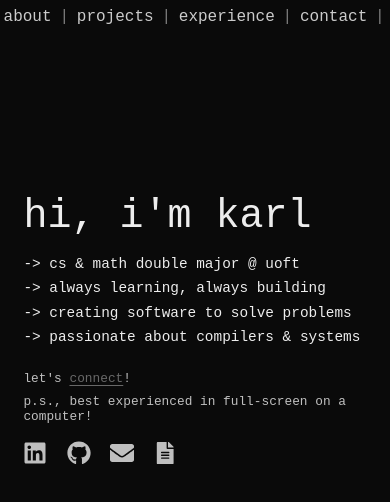
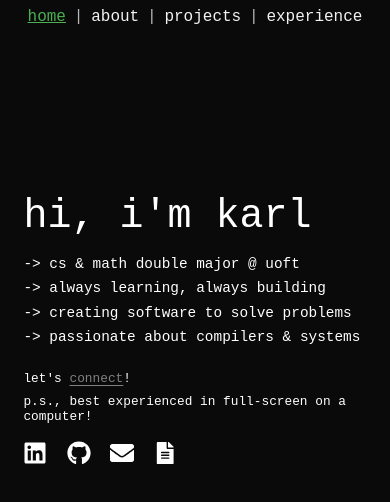
Before and after one commit to Karl-Michaud/portfolio-website, a Next.js app in the folder website/: page / in a window 390 px wide. Shown: the top 502 px of the page. Built offline with nearby package versions, Linux system fonts and the light colour scheme.

Commit message:
Final style changes: Increased text opacity

```diff
--- a/website/src/app/about/about.tsx
+++ b/website/src/app/about/about.tsx
@@ -134,7 +134,7 @@ export function AboutContentDesktop() {
 +------------------------------------------------------------------------------------------+<br />
 | <span className={styles.green}>frameworks:</span>      Node.js, Next.js, SwiftUI, Maven                                        |<br />
 +------------------------------------------------------------------------------------------+<br />
-| <span className={styles.green}>tools/databases:</span> Git / GitHub, MySQL, Firebase, Linux, OpenAI / DeepSeek API             |<br />
+| <span className={styles.green}>tools/databases:</span> Git / GitHub, MySQL, Firebase, Linux, OpenAI / DeepSeek API, Whisper    |<br />
 +------------------------------------------------------------------------------------------+<br />
                   </div>
             </FadeContent>
--- a/website/src/app/components/Navigation.module.css
+++ b/website/src/app/components/Navigation.module.css
@@ -18,7 +18,7 @@
 .navBig a {
   text-decoration: none;
   color: var(--foreground);
-  opacity: 0.85;
+  opacity: 0.95;
   transition: opacity 0.2s ease;
 }
 
@@ -34,7 +34,7 @@
 
 .navBig span {
   color: var(--foreground);
-  opacity: 0.5;
+  opacity: 0.7;
 }
 
 .navMobileMed {
@@ -76,7 +76,7 @@
       .navMobileMed a {
         text-decoration: none;
         color: var(--foreground);
-        opacity: 0.85;
+        opacity: 0.95;
         transition: opacity 0.2s ease;
       }
 
@@ -92,7 +92,7 @@
 
       .navMobileMed span {
         color: var(--foreground);
-        opacity: 0.5;
+        opacity: 0.7;
       }
 }
 
@@ -130,7 +130,7 @@
   .navMobileMed a {
     text-decoration: none;
     color: var(--foreground);
-    opacity: 0.85;
+    opacity: 0.95;
     transition: opacity 0.2s ease;
   }
 
@@ -146,7 +146,7 @@
 
   .navMobileMed span {
     color: var(--foreground);
-    opacity: 0.5;
+    opacity: 0.7;
   }
 
 }
@@ -181,7 +181,7 @@
   .navMobile a {
     text-decoration: none;
     color: var(--foreground);
-    opacity: 0.85;
+    opacity: 0.95;
     transition: opacity 0.2s ease;
   }
 
@@ -197,7 +197,7 @@
 
   .navMobile span {
     color: var(--foreground);
-    opacity: 0.5;
+    opacity: 0.7;
   }
 
 }
--- a/website/src/app/components/Navigation.tsx
+++ b/website/src/app/components/Navigation.tsx
@@ -263,16 +263,6 @@ export default function Navigation() {
         >
           experience
         </Link>
-        <span>|</span>
-        <Link
-          href="/#contact"
-          onClick={(e) => scrollToSection(e, 'contact')}
-          className={activeSection === 'contact' ? styles.active : ''}
-        >
-          contact
-        </Link>
-        <span>|</span>
-        <Link href={PDF_URL} onClick={openResume}>resume</Link>
       </nav>
     </>
   );
--- a/website/src/app/components/ProjectCard.module.css
+++ b/website/src/app/components/ProjectCard.module.css
@@ -27,9 +27,9 @@
 
 .stack {
   font-size: 0.85rem;
-  color: #2E7D32;
+  color: #ffffff;
   margin: 0 0 0.5rem 0;
-  opacity: 0.8;
+  opacity: 1;
 }
 
 .summary {
--- a/website/src/app/components/Sections.module.css
+++ b/website/src/app/components/Sections.module.css
@@ -32,7 +32,7 @@
 .buttons a {
   padding: 0.75rem 1.5rem;
   border: 1px solid var(--foreground);
-  opacity: 0.85;
+  opacity: 1;
   transition: opacity 0.2s ease;
 }
 
@@ -56,7 +56,7 @@
 .projectCard {
   border: 1px solid var(--foreground);
   padding: 1.5rem;
-  opacity: 0.85;
+  opacity: 1;
   transition: opacity 0.2s ease;
 }
 
--- a/website/src/app/contact/contact.module.css
+++ b/website/src/app/contact/contact.module.css
@@ -85,7 +85,7 @@
     font-family: var(--font-lucida);
     white-space: pre-wrap;
     font-size: 1.1rem;
-    color: white;
+    color: #ffffff;
     display: flex;
     flex-direction: column;
     gap: 0.2rem; /* optional */
--- a/website/src/app/experience/experience.module.css
+++ b/website/src/app/experience/experience.module.css
@@ -79,7 +79,7 @@
     font-size: 1.1rem;
     font-family: var(--font-lucida);
     white-space: pre-wrap; /* preserve spacing and line breaks */
-    color: white; /* or your default text color */
+    color: #ffffff;
   }
 
   .jobTitle {
--- a/website/src/app/globals.css
+++ b/website/src/app/globals.css
@@ -1,6 +1,6 @@
 :root {
   --background: #0a0a0a;
-  --foreground: #ededed;
+  --foreground: #ffffff;
   --font-lucida: "Lucida Sans Typewriter", "Courier New", Courier, monospace;
 }
 
--- a/website/src/app/home/intro.module.css
+++ b/website/src/app/home/intro.module.css
@@ -406,14 +406,14 @@
 
     .connect {
         color: var(--foreground);
-        opacity: 0.8;
+        opacity: 1;
         font-size: 0.8rem;
         margin-bottom: 1vh;
     }
 
     .connect2 {
         color: var(--foreground);
-        opacity: 0.8;
+        opacity: 1;
         font-size: 0.8rem;
         margin-bottom: 2vh;
     }
@@ -448,7 +448,7 @@
 
     .socialLink {
         color: var(--foreground);
-        opacity: 0.8;
+        opacity: 1;
         transition: opacity 0.2s ease, transform 0.2s ease;
         font-size: 1.5rem;
 
@@ -456,7 +456,7 @@
 
     .socialLink2 {
         color: var(--foreground);
-        opacity: 0.8;
+        opacity: 1;
         transition: opacity 0.2s ease, transform 0.2s ease;
         font-size: 1.4rem;
 
--- a/website/src/app/projects/projects.module.css
+++ b/website/src/app/projects/projects.module.css
@@ -1,4 +1,3 @@
-
 .desktop {
   display: none;
 }
@@ -446,3 +445,10 @@
     width: 100%;
   }
 }
+
+.stack {
+  font-size: 0.85rem;
+  color: #ffffff;
+  margin: 0 0 0.5rem 0;
+  opacity: 1;
+}
```
